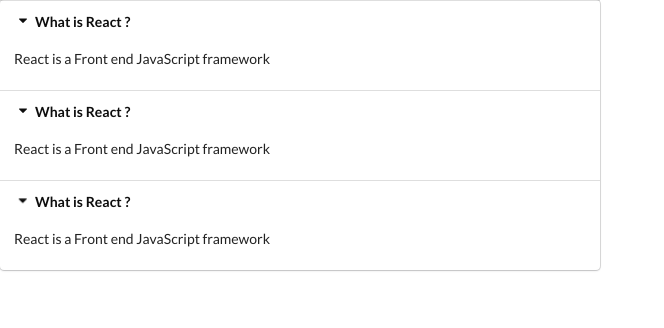
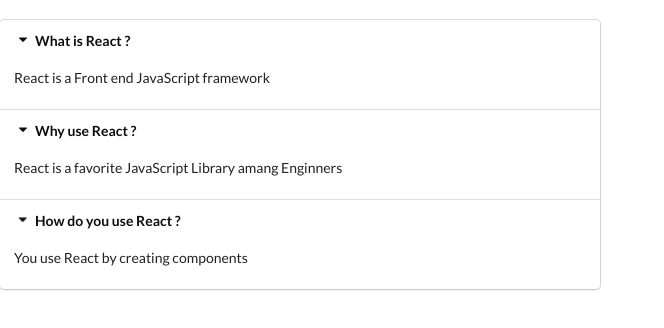
Before and after one commit to jp-knj/study_React, a React (Create React App) app in the folder 06_widgets-app/: page / in a window 1280 px wide. Shown: the top 328 px of the page, without its empty margins (0-664 px from the left). Built offline with nearby package versions, Linux system fonts and the light colour scheme.

Commit message:
Add accrdion

```diff
--- a/06_widgets-app/src/App.js
+++ b/06_widgets-app/src/App.js
@@ -7,19 +7,20 @@ const items = [
     content: 'React is a Front end JavaScript framework'
   },
   {
-    title: 'What is React ?',
-    content: 'React is a Front end JavaScript framework'
+    title: 'Why use React ?',
+    content: 'React is a favorite JavaScript Library amang Enginners'
   },
   {
-    title: 'What is React ?',
-    content: 'React is a Front end JavaScript framework'
+    title: 'How do you use React ?',
+    content: 'You use React by creating components'
   }
 ]
 
 export default () => {
   return (
     <>
-      <Accordion items={ items }/>
+      <br/>
+      <Accordion items={items} />
     </>
   );
 };
--- a/06_widgets-app/src/components/Accordion.js
+++ b/06_widgets-app/src/components/Accordion.js
@@ -1,14 +1,25 @@
 import React from 'react';
 
+
 const Accordion = ({ items }) => {
-  const renderedItems = items.map(item => {
-    return <div key={item.title}>
-      <div className="title active">
-        <i className="dropdown icon"></i>{item.title}</div>
+  const onTitleClick = (index) => {
+    console.log('Title clicked', index);
+  };
+
+  const renderedItems = items.map((item, index) => {
+    return (
+      <React.Fragment key={item.title}>
+        <div
+          className="title active"
+          onClick={() => onTitleClick(index)}
+        >
+          <i className="dropdown icon"></i>{item.title}
+        </div>
         <div className="content active">
           <p>{item.content}</p>
         </div>
-    </div>
+      </React.Fragment>
+    );
   });
 return <div className="ui styled accordion" >
   { renderedItems }
```
Lines whose indentation alone changed are shown as unchanged.
